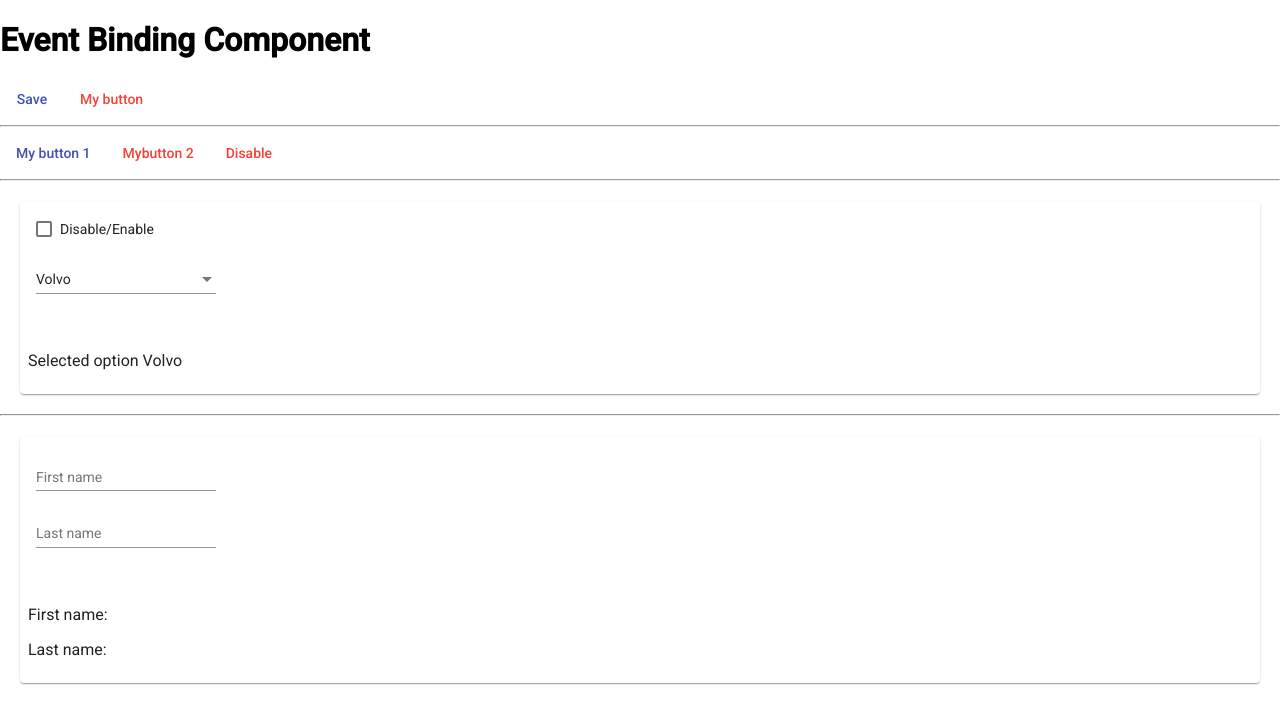
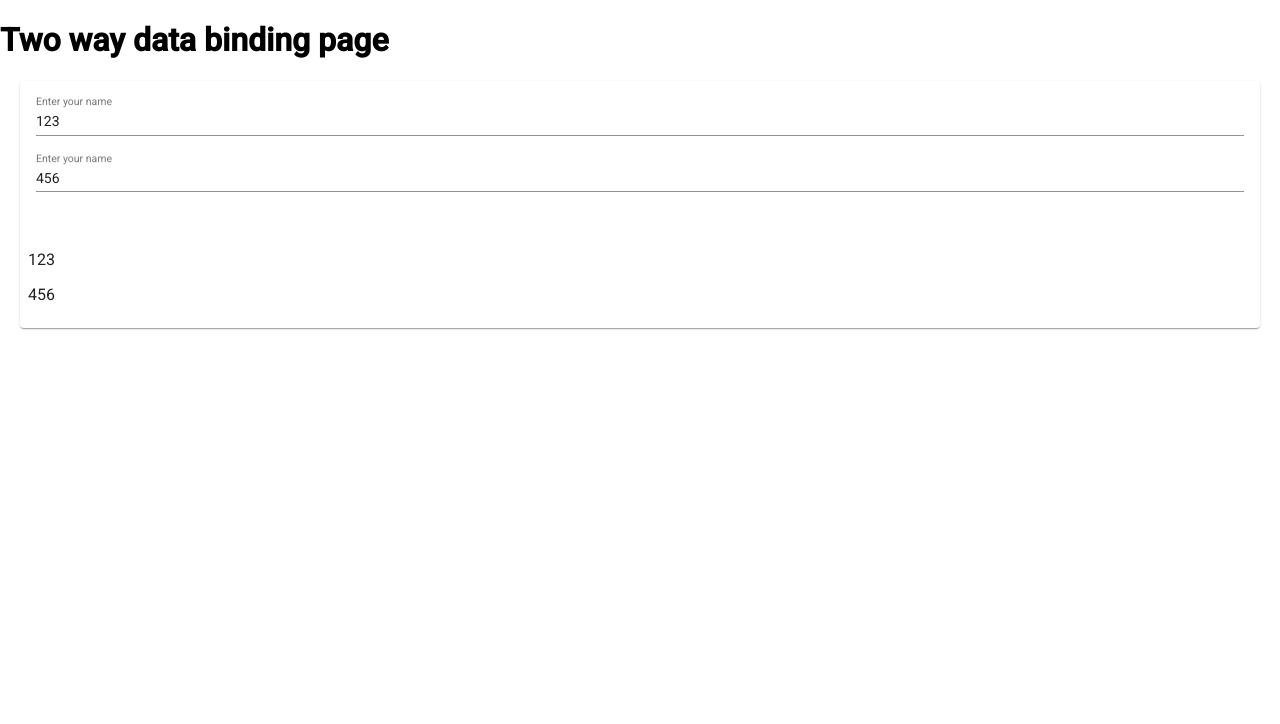
Before and after one commit to mspdl/study--udemy-angular7, an Angular app in the folder myapp/: page / in a window 1280 px wide. Shown: the top 724 px of the page. Built offline with nearby package versions, Linux system fonts and the light colour scheme.

Commit message:
Two Way Data Binding - Parte 1

```diff
--- a/myapp/src/app/app.component.html
+++ b/myapp/src/app/app.component.html
@@ -2,6 +2,8 @@
   <myapp-string-interpolation></myapp-string-interpolation>
 
   <myapp-property-binding></myapp-property-binding>
+
+  <myapp-event-binding></myapp-event-binding>
 -->
 
-<myapp-event-binding></myapp-event-binding>
+<myapp-two-way-data-binding></myapp-two-way-data-binding>
--- /dev/null
+++ b/myapp/src/app/two-way-data-binding/two-way-data-binding.component.html
@@ -0,0 +1,28 @@
+<h1>Two way data binding page</h1>
+
+<section>
+  <mat-card style="margin: 20px">
+    <mat-card-content>
+      <form>
+        <mat-form-field style="width: 100%;">
+          <input
+            matInput
+            placeholder="Enter your name"
+            [(ngModel)]="name1"
+            name="anyname1" />
+        </mat-form-field>
+        <mat-form-field style="width: 100%;">
+          <input
+            matInput
+            placeholder="Enter your name"
+            [(ngModel)]="name2"
+            name="anyname2" />
+        </mat-form-field>
+      </form>
+    </mat-card-content>
+    <mat-card-actions>
+      <p>{{name1}}</p>
+      <p>{{name2}}</p>
+    </mat-card-actions>
+  </mat-card>
+</section>
--- /dev/null
+++ b/myapp/src/app/two-way-data-binding/two-way-data-binding.component.ts
@@ -0,0 +1,18 @@
+import { Component, OnInit } from '@angular/core';
+
+@Component({
+  selector: 'myapp-two-way-data-binding',
+  templateUrl: './two-way-data-binding.component.html',
+  styleUrls: ['./two-way-data-binding.component.css']
+})
+export class TwoWayDataBindingComponent implements OnInit {
+
+  name1: string = '123';
+  name2: string = '456';
+
+  constructor() { }
+
+  ngOnInit(): void {
+  }
+
+}
```
Also changed, not shown: myapp/src/app/app.module.ts (+6 -3 lines), myapp/src/app/two-way-data-binding/two-way-data-binding.component.css (added), 1 other file (tests, documents, lock files or other folders).
